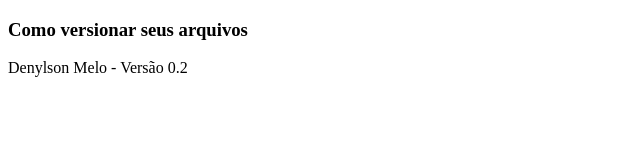
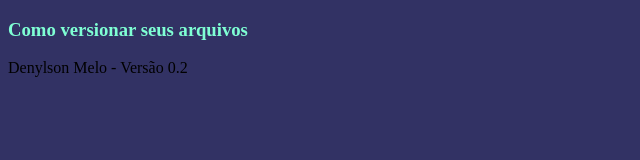
Before and after one commit to glaubercarvalho/repositorio, a plain HTML site: page index.html in a window 1280 px wide. Shown: the whole page, without its empty margins (0-640 px from the left). Drawn offline with Linux system fonts and the light colour scheme.

Commit message:
colocando layout porco

```diff
--- /dev/null
+++ b/estilo.css
@@ -0,0 +1,6 @@
+body{
+	background-color: #323264;
+}
+h3{
+	color: aquamarine;
+}
--- a/index.html
+++ b/index.html
@@ -2,6 +2,7 @@
 <html>
 <head>
 	<meta charset="utf-8"/>
+	<link rel="stylesheet" type="text/css" href="estilo.css">
 	<title>Controle de Versão</title>
 </head>
 <body>
```
